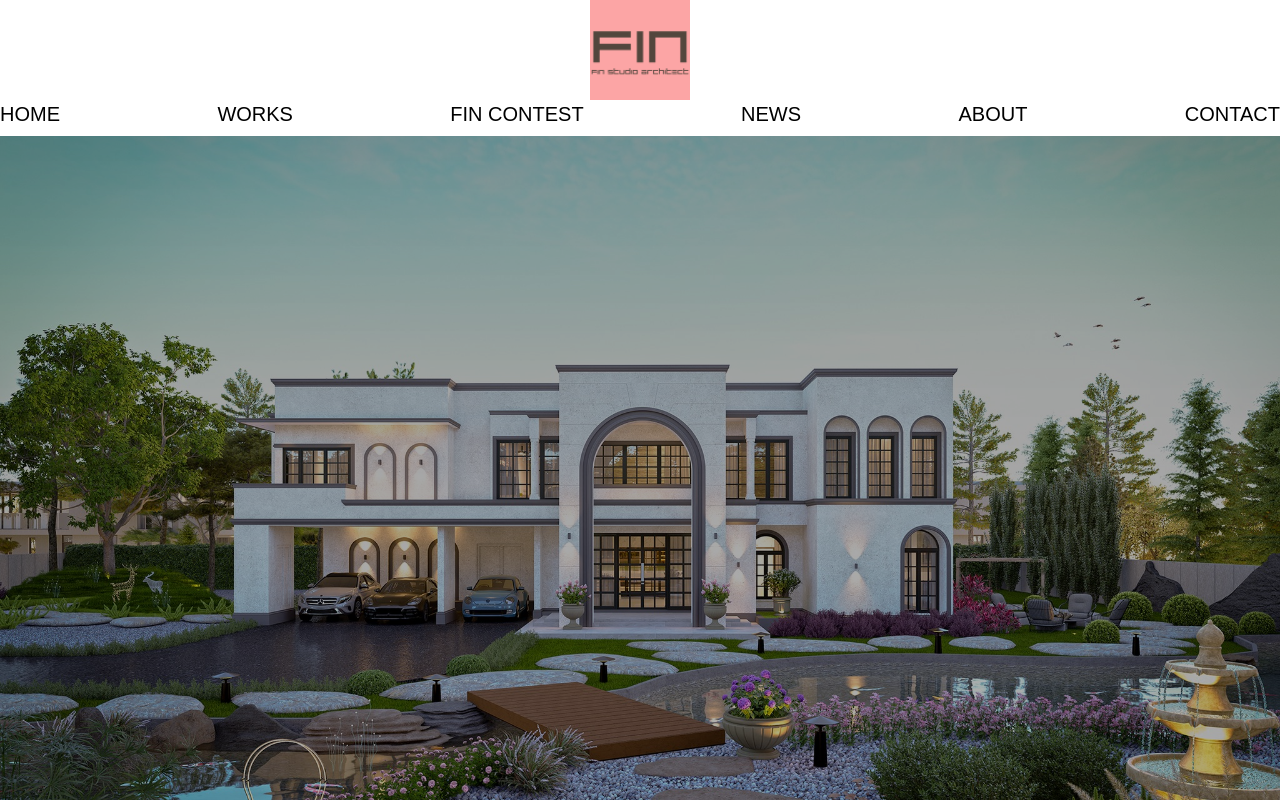
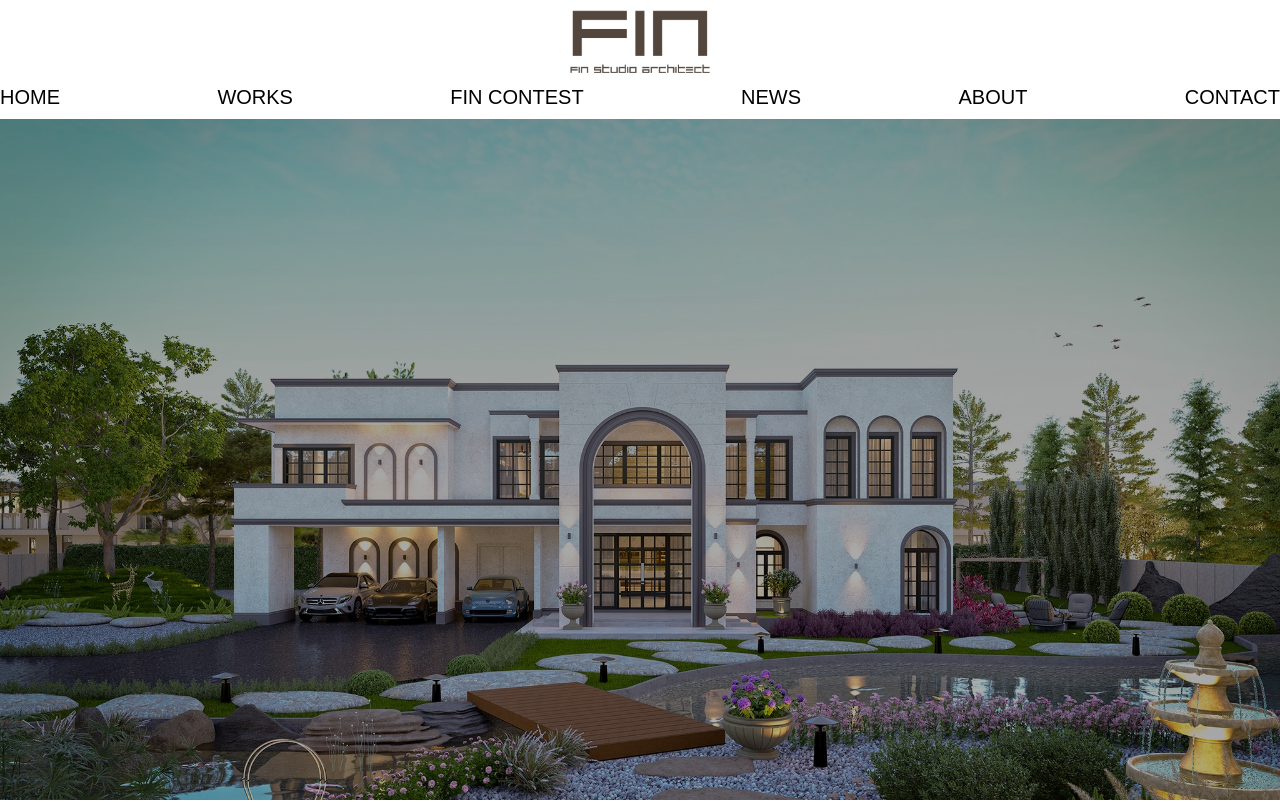
Before and after one commit to thanatP-Bz/fin-studio, a Next.js app: page / in a window 1280 px wide. Shown: the top 802 px of the page. Built offline with nearby package versions, Linux system fonts and the light colour scheme; a web font is replaced by a local one.

Commit message:
changeLogo

```diff
--- a/src/components/navbar/NavbarMain.jsx
+++ b/src/components/navbar/NavbarMain.jsx
@@ -44,10 +44,10 @@ const NavbarMain = () => {
           <Link href="/">
             <Image
               src={Logo}
-              width={100}
-              height={100}
+              width={160}
+              height={160}
               alt="logo"
-              className="bg-red-300"
+              className="p-2"
             />
           </Link>
 
```
Also changed, not shown: public/fin-dark.png.
